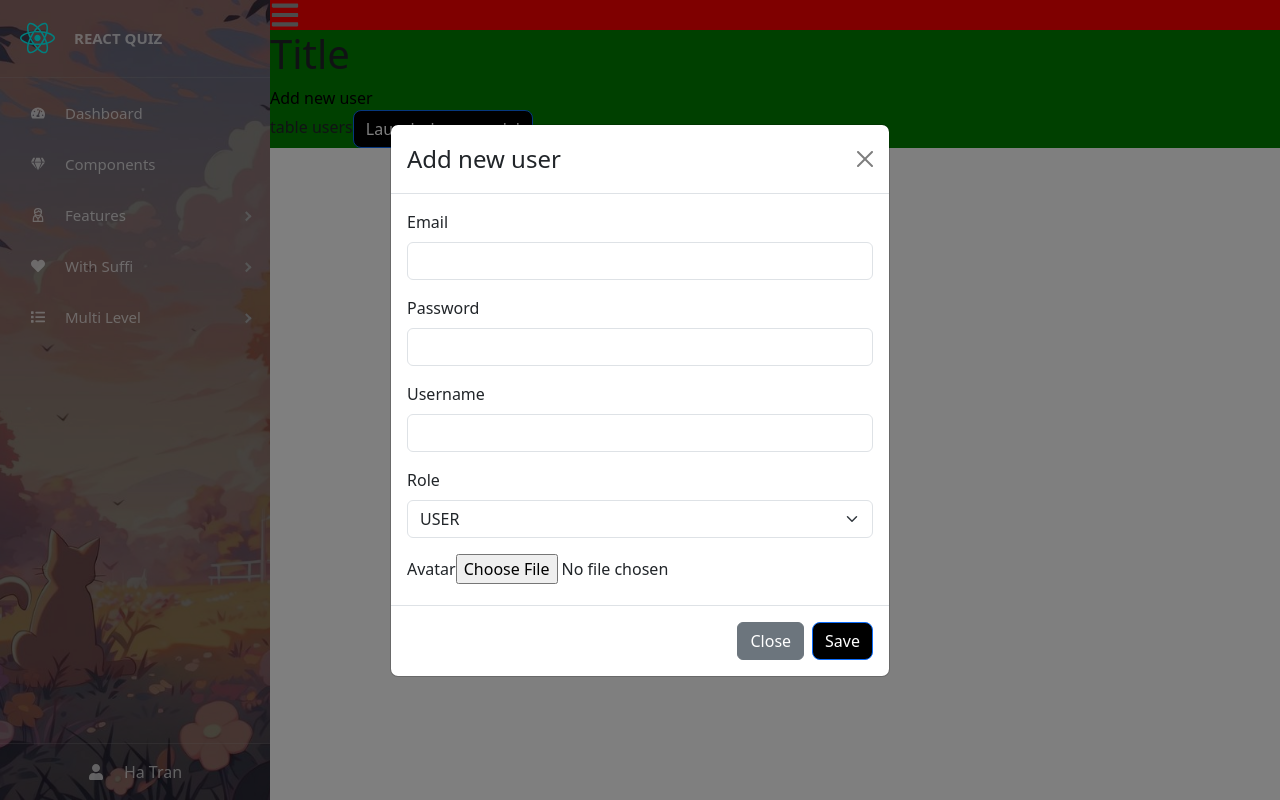
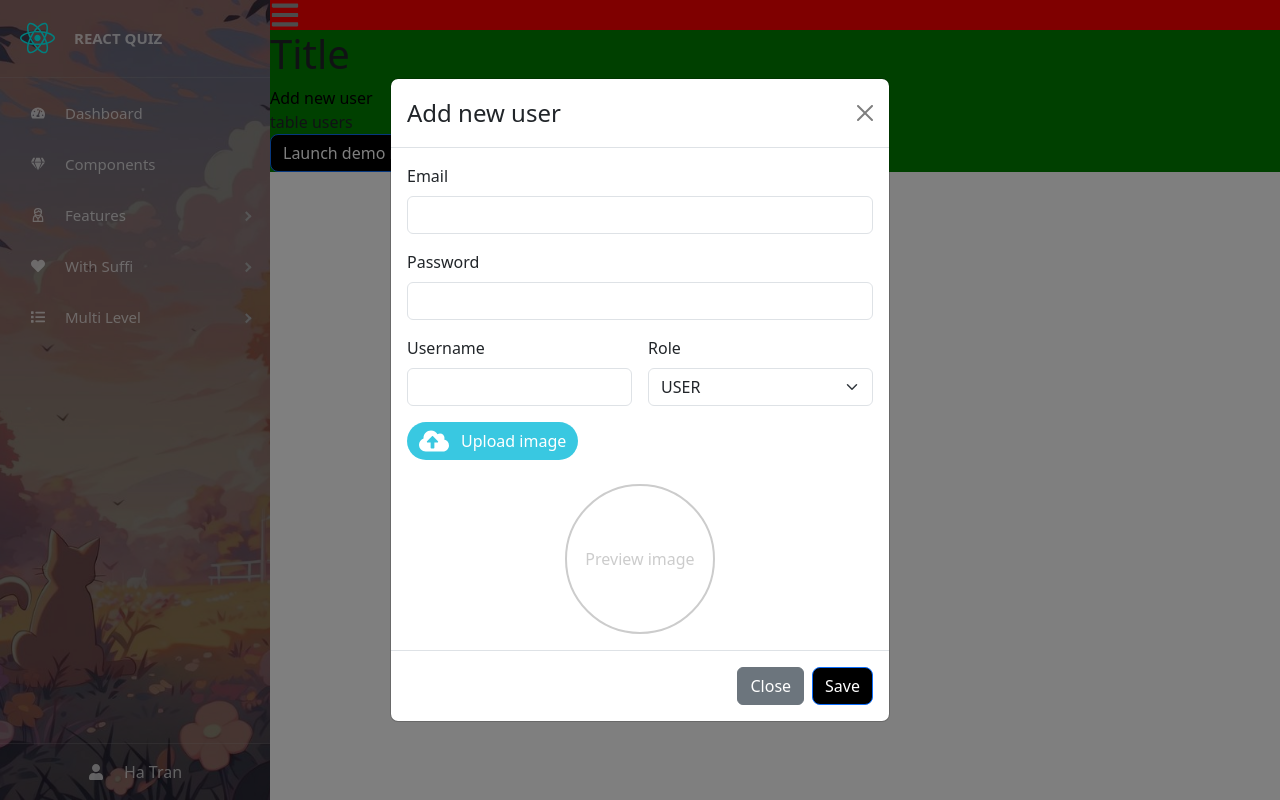
Before and after one commit to hatran216004/react-quiz, a React (Create React App) app: page /admin/manage-users in a window 1280 px wide. Both pictures are taken after a click on the button "Launch demo modal". Built offline with nearby package versions, Linux system fonts and the light colour scheme.

Commit message:
state form / preview avatar

```diff
--- a/src/components/Admin/Content/ManageUsers.js
+++ b/src/components/Admin/Content/ManageUsers.js
@@ -1,4 +1,5 @@
 import ModalCreateUser from "./ModalCreateUser";
+import "./ManageUsers.scss";
 
 const ManageUsers = () => {
     return (
@@ -6,10 +7,8 @@ const ManageUsers = () => {
             <h1 className="manage-users-title">Title</h1>
             <div className="users-content">
                 <button>Add new user</button>
-                <div>
-                    table users
-                    <ModalCreateUser />
-                </div>
+                <div>table users</div>
+                <ModalCreateUser />
             </div>
         </div>
     );
--- /dev/null
+++ b/src/components/Admin/Content/ManageUsers.scss
@@ -0,0 +1,51 @@
+.modal {
+    &-add-user {
+        & .img-preview {
+            padding-left: 0;
+            padding-right: 0;
+            margin-left: auto;
+            margin-right: auto;
+
+            height: 150px;
+            width: 150px;
+
+            display: flex;
+            align-items: center;
+            justify-content: center;
+            color: #ccc;
+            border: 2px solid #ccc;
+            border-radius: 50%;
+            cursor: pointer;
+            user-select: none;
+
+            img {
+                width: 100%;
+                height: 100%;
+                object-fit: cover;
+                border-radius: 50%;
+            }
+        }
+    }
+
+    &-upload-icon {
+        width: 30px;
+        height: 30px;
+    }
+
+    &-btn-upload {
+        padding: 4px 12px;
+        width: fit-content;
+        display: flex;
+        align-items: center;
+        gap: 12px;
+
+        border-radius: 999px;
+        color: #fff;
+        background-color: #39c8e1;
+        cursor: pointer;
+
+        &:hover {
+            opacity: 0.9;
+        }
+    }
+}
--- a/src/components/Admin/Content/ModalCreateUser.js
+++ b/src/components/Admin/Content/ModalCreateUser.js
@@ -1,6 +1,7 @@
-import { useState } from "react";
+import { useEffect, useState } from "react";
 import Button from "react-bootstrap/Button";
 import Modal from "react-bootstrap/Modal";
+import { FaCloudUploadAlt } from "react-icons/fa";
 
 const ModalCreateUser = () => {
     const [show, setShow] = useState(false);
@@ -8,13 +9,41 @@ const ModalCreateUser = () => {
     const handleClose = () => setShow(false);
     const handleShow = () => setShow(true);
 
+    const [email, setEmail] = useState("");
+    const [password, setPassword] = useState("");
+    const [username, setUsername] = useState("");
+    const [role, setRole] = useState("USER");
+    const [avatar, setAvatar] = useState();
+    const [image, setImage] = useState("");
+
+    // cleanup file image
+    useEffect(() => {
+        return () => {
+            avatar && URL.revokeObjectURL(avatar.preview);
+        };
+    }, [avatar]);
+
+    // handle upload image
+    const handleUploadImage = (e) => {
+        const file = e.target.files[0];
+        file.preview = URL.createObjectURL(file);
+        setImage(e.target.files[0]);
+        setAvatar(file);
+    };
+
     return (
         <>
             <Button variant="primary" onClick={handleShow}>
                 Launch demo modal
             </Button>
 
-            <Modal show={show} onHide={handleClose} centered>
+            <Modal
+                show={show}
+                onHide={handleClose}
+                centered
+                backdrop="static"
+                className="modal-add-user"
+            >
                 <Modal.Header closeButton>
                     <Modal.Title>Add new user</Modal.Title>
                 </Modal.Header>
@@ -25,6 +54,8 @@ const ModalCreateUser = () => {
                                 Email
                             </label>
                             <input
+                                value={email}
+                                onChange={(e) => setEmail(e.target.value)}
                                 type="email"
                                 className="form-control"
                                 id="inputEmail4"
@@ -38,35 +69,61 @@ const ModalCreateUser = () => {
                                 Password
                             </label>
                             <input
+                                value={password}
+                                onChange={(e) => setPassword(e.target.value)}
                                 type="password"
                                 className="form-control"
                                 id="inputPassword4"
                             />
                         </div>
-                        <div className="col-md-12">
+                        <div className="col-md-6">
                             <label htmlFor="inputCity" className="form-label">
                                 Username
                             </label>
                             <input
+                                value={username}
+                                onChange={(e) => setUsername(e.target.value)}
                                 type="text"
                                 className="form-control"
                                 id="inputCity"
                             />
                         </div>
-                        <div className="col-md-12">
+                        <div className="col-md-6">
                             <label htmlFor="inputState" className="form-label">
                                 Role
                             </label>
-                            <select id="inputState" className="form-select">
-                                <option defaultValue value="USER">
+                            <select
+                                id="inputState"
+                                className="form-select"
+                                onChange={(e) => setRole(e.target.value)}
+                            >
+                                <option defaultValue value={role}>
                                     USER
                                 </option>
                                 <option value="ADMIN">ADMIN</option>
                             </select>
                         </div>
                         <div className="col-md-12">
-                            <label className="form-label">Avatar</label>
-                            <input type="file" />
+                            <label
+                                className="form-label modal-btn-upload"
+                                htmlFor="upload"
+                            >
+                                <FaCloudUploadAlt className="modal-upload-icon" />
+                                Upload image
+                            </label>
+                            <input
+                                type="file"
+                                hidden
+                                id="upload"
+                                onChange={(e) => handleUploadImage(e)}
+                            />
+                        </div>
+                        <div className="img-preview">
+                            {avatar ? (
+                                <img src={avatar.preview} alt="" />
+                            ) : (
+                                <span>Preview image</span>
+                            )}
                         </div>
                     </form>
                 </Modal.Body>
```
